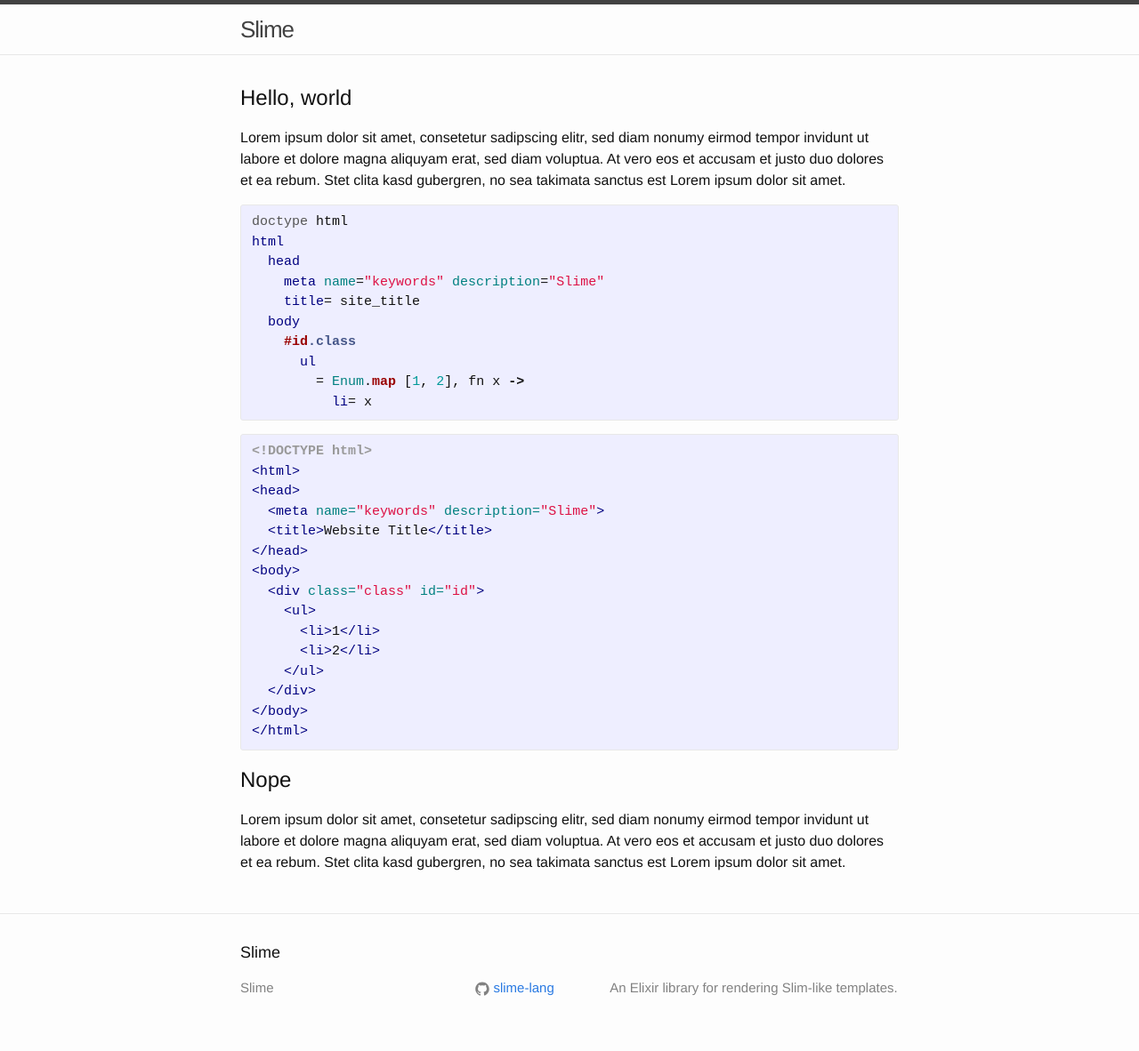
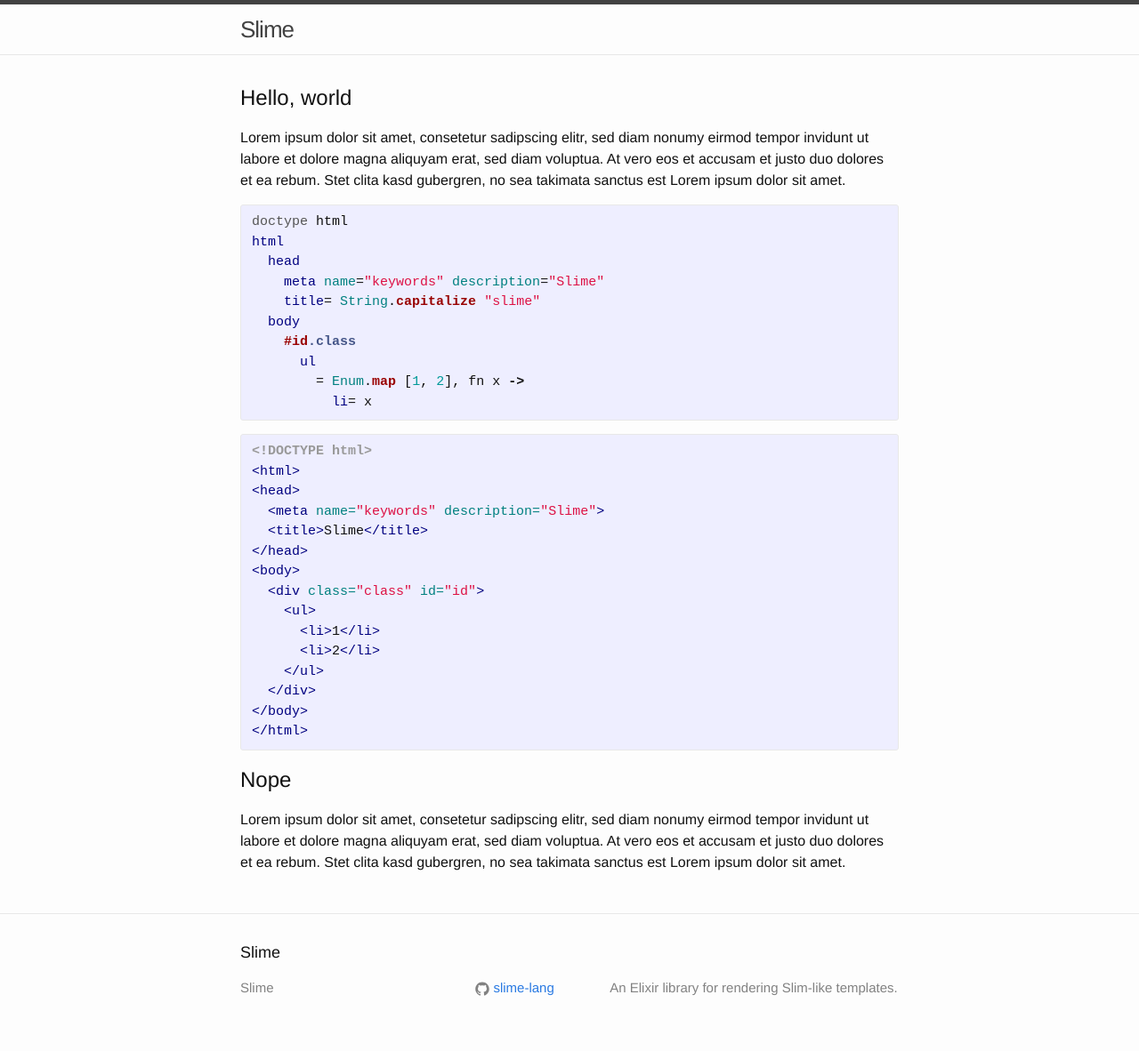
Before and after one commit to slime-lang/slime-lang.github.io, a Jekyll site: the page built from index.html, in a window 1280 px wide. Shown: the whole page at 89% size. Built offline with Jekyll 4.4.1, drawn with Linux system fonts in a browser that asks for light colours.

Commit message:
Test code examples

```diff
--- a/_data/code.yml
+++ b/_data/code.yml
@@ -10,7 +10,7 @@
     html
       head
         meta name="keywords" description="Slime"
-        title= site_title
+        title= String.capitalize "slime"
       body
         #id.class
           ul
@@ -21,7 +21,7 @@
     <html>
     <head>
       <meta name="keywords" description="Slime">
-      <title>Website Title</title>
+      <title>Slime</title>
     </head>
     <body>
       <div class="class" id="id">
```
Also changed, not shown: 3 other files.
